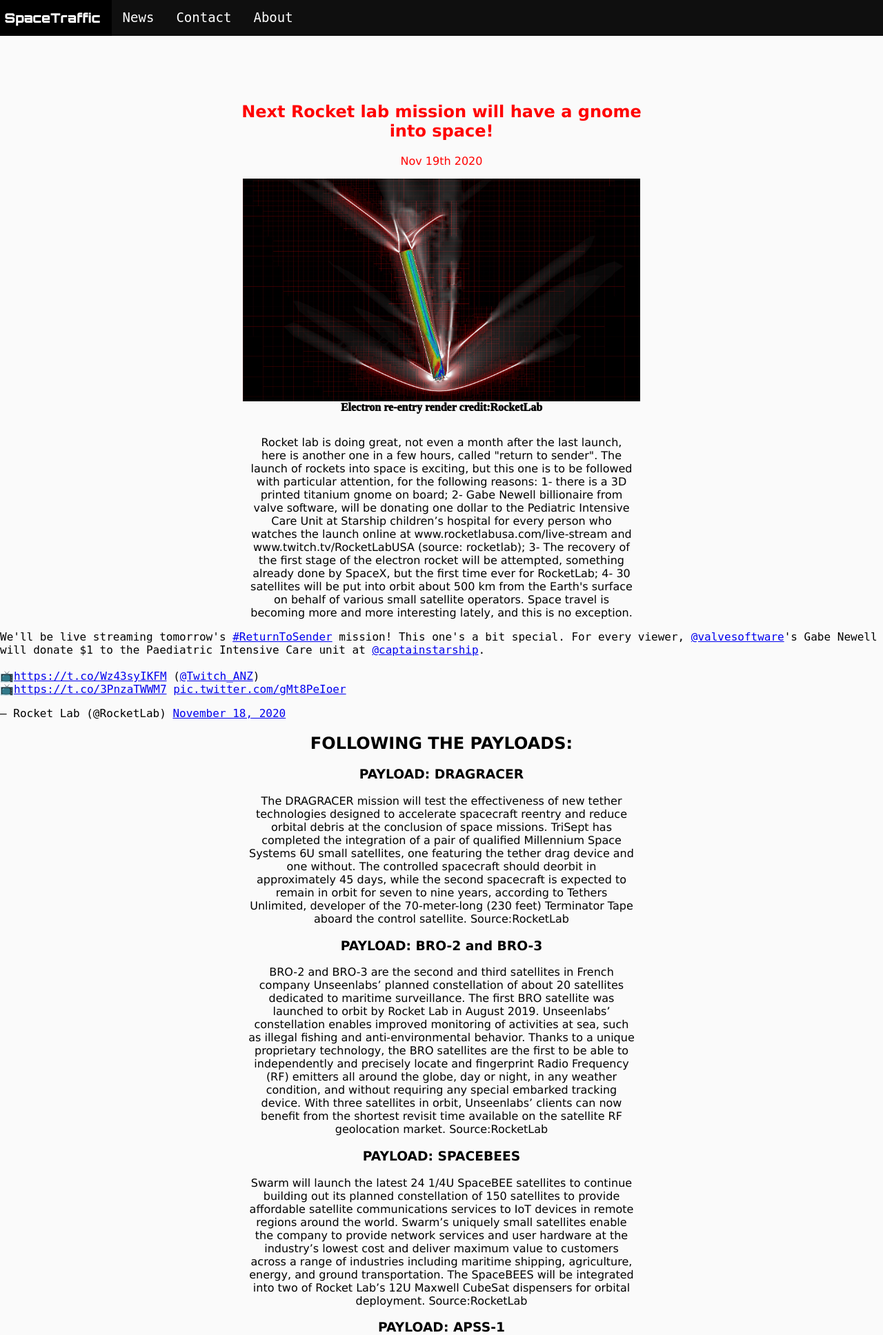
After one commit to CesareMannino/star, a Django app: page /rocketlab/ in a window 1280 px wide. The commit adds this page. Shown: the top 1936 px of the page at 69% size. Run offline with Django 3.2, Linux system fonts and the light colour scheme; some libraries are stand-ins or nearby versions.

Commit message:
return to sender

```diff
--- a/src/starships/urls.py
+++ b/src/starships/urls.py
@@ -17,7 +17,7 @@ from django.contrib import admin
 from django.urls import path, include
 from thrust.sitemaps import StaticViewSitemap
 from django.contrib.sitemaps.views import sitemap
-from thrust.views import home_view, Falcon9_view, Electron_view, New_Shepard_view, News_view, Relativity_view, About_view, Contact_view,crew1_view, starship_view
+from thrust.views import home_view, Falcon9_view, Electron_view, New_Shepard_view, News_view, Relativity_view, About_view, Contact_view,crew1_view, starship_view, rocketlab_view
 
 sitemaps = {
     'static': StaticViewSitemap
@@ -40,6 +40,7 @@ urlpatterns = [
     path('about/',About_view),
     path('contact/',Contact_view),
     path('crew1/', crew1_view),
-    path('starship/', starship_view)
+    path('starship/', starship_view),
+    path('rocketlab/', rocketlab_view),
 
 ]
--- a/src/thrust/static/js/script.js
+++ b/src/thrust/static/js/script.js
@@ -4,13 +4,13 @@
 // all times need to be insert in UTC
 
 // electron
-var countDownDate = new Date("Nov 19, 2020 01:44:00").getTime();
+var countDownDate = new Date("Nov 20, 2020 01:44:00").getTime();
 // falcon
-var countDownDate1 = new Date("Nov 16, 2020 00:27:00").getTime();
+var countDownDate1 = new Date("Nov 20, 2020 12:00:00").getTime();
 // newshepard
 var countDownDate2 = new Date("Oct 13, 2020 08:00:00").getTime();
 // spaceshiptwo
-var countDownDate3 = new Date("Nov 19, 2020 12:00:00").getTime();
+var countDownDate3 = new Date("Nov 1, 2020 12:00:00").getTime();
 
 
 
--- /dev/null
+++ b/src/thrust/templates/rocketlab.html
@@ -0,0 +1,215 @@
+{% load static %}
+{%include "Navbar.html"%}
+
+<!doctype html>
+<html>
+    <head>
+      <script data-ad-client="ca-pub-1878005074366771" async
+    src="https://pagead2.googlesyndication.com/pagead/js/adsbygoogle.js"></script>
+<title>crew1</title>
+</head>
+
+
+<div id='news'>
+<div id="title_article">
+
+  <h2>Next Rocket lab mission will have a gnome into space!</h2>
+  <p>Nov 19th 2020</p>
+  <a href="{% static 'images/reentry.png' %}"
+          target="_blank">
+          <img class="gallery-image"
+            src="{% static 'images/reentry.png' %}"
+            alt="Spacex Falcon 9">
+        </a>
+</div>
+
+
+<pics_description>
+
+
+    <p>Electron re-entry render credit:RocketLab</p>
+  </pics_description>
+
+  <div id="top_article">
+    Rocket lab is doing great, not even a month after the last launch, here is another one in a few hours, called "return to sender". The launch of rockets into space is exciting, but this one is to be followed with particular attention, for the following reasons:
+
+    1- there is a 3D printed titanium gnome on board;
+    2- Gabe Newell billionaire from valve software, will be donating one dollar to the Pediatric Intensive Care Unit at Starship children’s hospital for every person who
+    watches the launch online at www.rocketlabusa.com/live-stream and www.twitch.tv/RocketLabUSA (source: rocketlab);
+    3- The recovery of the first stage of the electron rocket will be attempted, something already done by SpaceX, but the first time ever for RocketLab;
+    4- 30 satellites will be put into orbit about 500 km from the Earth's surface on behalf of various small satellite operators.
+
+    Space travel is becoming more and more interesting lately, and this is no exception.
+
+
+</div>
+
+
+
+  <blockquote class="twitter-tweet"><p lang="en" dir="ltr">We&#39;ll be live streaming tomorrow&#39;s <a href="https://twitter.com/hashtag/ReturnToSender?src=hash&amp;ref_src=twsrc%5Etfw">#ReturnToSender</a> mission! This one&#39;s a bit special. For every viewer, <a href="https://twitter.com/valvesoftware?ref_src=twsrc%5Etfw">@valvesoftware</a>&#39;s Gabe Newell will donate $1 to the Paediatric Intensive Care unit at <a href="https://twitter.com/captainstarship?ref_src=twsrc%5Etfw">@captainstarship</a>. <br><br>📺<a href="https://t.co/Wz43syIKFM">https://t.co/Wz43syIKFM</a> (<a href="https://twitter.com/Twitch_ANZ?ref_src=twsrc%5Etfw">@Twitch_ANZ</a>) <br>📺<a href="https://t.co/3PnzaTWWM7">https://t.co/3PnzaTWWM7</a> <a href="https://t.co/gMt8PeIoer">pic.twitter.com/gMt8PeIoer</a></p>&mdash; Rocket Lab (@RocketLab) <a href="https://twitter.com/RocketLab/status/1329163520240361476?ref_src=twsrc%5Etfw">November 18, 2020</a></blockquote> <script async src="https://platform.twitter.com/widgets.js" charset="utf-8"></script>
+
+<div id="bottom_article">
+<h2>FOLLOWING THE PAYLOADS:</h2>
+    <h3>PAYLOAD: DRAGRACER</h3>
+  <p>
+    The DRAGRACER mission will test the effectiveness of new tether technologies designed to accelerate spacecraft reentry and reduce orbital
+debris at the conclusion of space missions. TriSept has completed the integration of a pair of qualified Millennium Space Systems 6U small
+satellites, one featuring the tether drag device and one without. The controlled spacecraft should deorbit in approximately 45 days, while the
+second spacecraft is expected to remain in orbit for seven to nine years, according to Tethers Unlimited, developer of the 70-meter-long (230
+feet) Terminator Tape aboard the control satellite. Source:RocketLab
+  </p>
+<h3>PAYLOAD: BRO-2 and BRO-3</h3>
+  <p>
+    BRO-2 and BRO-3 are the second and third satellites in French company Unseenlabs’ planned constellation of about 20 satellites dedicated to
+    maritime surveillance. The first BRO satellite was launched to orbit by Rocket Lab in August 2019. Unseenlabs’ constellation enables improved
+    monitoring of activities at sea, such as illegal fishing and anti-environmental behavior. Thanks to a unique proprietary technology, the BRO
+    satellites are the first to be able to independently and precisely locate and fingerprint Radio Frequency (RF) emitters all around the globe, day or
+    night, in any weather condition, and without requiring any special embarked tracking device. With three satellites in orbit, Unseenlabs’ clients
+    can now benefit from the shortest revisit time available on the satellite RF geolocation market. Source:RocketLab
+  </p>
+  <h3>PAYLOAD: SPACEBEES</h3>
+<p>
+    Swarm will launch the latest 24 1/4U SpaceBEE satellites to continue building out its planned constellation of 150 satellites to provide affordable
+satellite communications services to IoT devices in remote regions around the world. Swarm’s uniquely small satellites enable the company to
+provide network services and user hardware at the industry’s lowest cost and deliver maximum value to customers across a range of industries
+including maritime shipping, agriculture, energy, and ground transportation. The SpaceBEES will be integrated into two of Rocket Lab’s 12U
+Maxwell CubeSat dispensers for orbital deployment. Source:RocketLab
+</p>
+
+<h3>PAYLOAD: APSS-1</h3>
+<p>
+    The student-built Waka Āmiorangi Aotearoa APSS-1 satellite is
+designed to monitor electrical activity in Earth’s upper atmosphere to
+test whether ionospheric disturbances can predict earthquakes. The
+data from this mission will deliver deeper knowledge of these hardto-
+access altitudes and drive understanding of how phenomena such
+as solar wind and geophysical events affect this atmospheric. Source:RocketLab
+</p>
+
+
+  <a href="{% static 'images/return_to_sender.jpeg' %}"
+  target="_blank">
+  <img class="gallery-image"
+    src="{% static 'images/return_to_sender.jpeg' %}"
+    alt="Electron taking off from launch pad">
+</a>
+</div>
+<div id="bottom_article">
+<pics_description>
+  <p>Rocket lab Electron taking off!</p>
+</pics_description>
+    <p>
+
+    </p>
+
+  </div>
+</html>
+
+<style>
+/* youtube */
+/* @media screen and (max-width: 700px) {
+  iframe {
+    width:340px;
+    height:215px;
+  }
+} */
+
+/* tiwtter */
+.twitter-tweet{
+    margin:0 auto;
+
+}
+
+
+/* * {*/
+/*   border: 1px solid red !important;*/
+/*}*/
+
+ /* * {
+   border: 1px solid red !important;
+} */
+
+
+body {
+  overflow-x: hidden;
+    position:relative;
+    /*background-image: url(../images/about.jpg);*/
+    min-height:400rem;
+    background-color: #fafafa;
+    /*background-size: 122rem;*/
+}
+
+
+
+
+#title_article {
+
+    margin:0 auto;
+    font-family:'Lucida Sans', 'Lucida Sans Regular', 'Lucida Grande', 'Lucida Sans Unicode', 'Geneva', 'Verdana', 'sans-serif';
+    color:red;
+    font-size: 1rem;
+    max-width: 40rem;
+    text-align: center;
+
+}
+
+
+
+pics_description {
+    position:relative;
+  font-family: 'Haettenschweiler';
+  font-weight: 1000;
+  top:-1rem;
+  text-align: center;
+   }
+
+  #top_article{
+
+margin:0 auto;
+font-family:'Lucida Sans', 'Lucida Sans Regular', 'Lucida Grande', 'Lucida Sans Unicode', 'Geneva', 'Verdana', 'sans-serif';
+font-size: 1rem;
+max-width: 35rem;
+text-align: center;
+}
+
+
+
+
+
+.gallery-image{
+  margin: 0 auto;
+  position: relative;
+    display: block;
+    max-width: 90%;
+    max-height: auto;
+    background-position: 50% 50%;
+    background-repeat: no-repeat;
+    background-size: cover;
+    transition: transform 400ms ease-out;
+}
+
+#bottom_article{
+
+    margin:0 auto;
+    font-family:'Lucida Sans', 'Lucida Sans Regular', 'Lucida Grande', 'Lucida Sans Unicode', 'Geneva', 'Verdana', 'sans-serif';
+    font-size: 1rem;
+    max-width: 35rem;
+    text-align: center;
+}
+
+
+
+
+/* MOBILE PHONE VERSION  */
+
+
+@media screen and (max-width: 600px) {
+ #news{
+    position: relative;
+    top:10rem;
+
+  }
+}
+
+
+</style>
--- a/src/thrust/views.py
+++ b/src/thrust/views.py
@@ -35,3 +35,7 @@ def crew1_view(request,*args,**kwargs):
 
 def starship_view(request,*args,**kwargs):
     return render(request,"starship.html",{})
+
+
+def rocketlab_view(request,*args,**kwargs):
+    return render(request,"rocketlab.html",{})
```
Also changed, not shown: src/thrust/static/css/styles.css (+6 -4 lines), src/thrust/templates/home.html (+34 -48 lines), src/thrust/templates/starship.html (+56 -20 lines), src/thrust/static/images/3raptor.jpeg (added), src/thrust/static/images/reentry.png (added), src/thrust/static/images/return_to_sender.jpeg (added), src/thrust/static/images/sn32.jpg (added).
